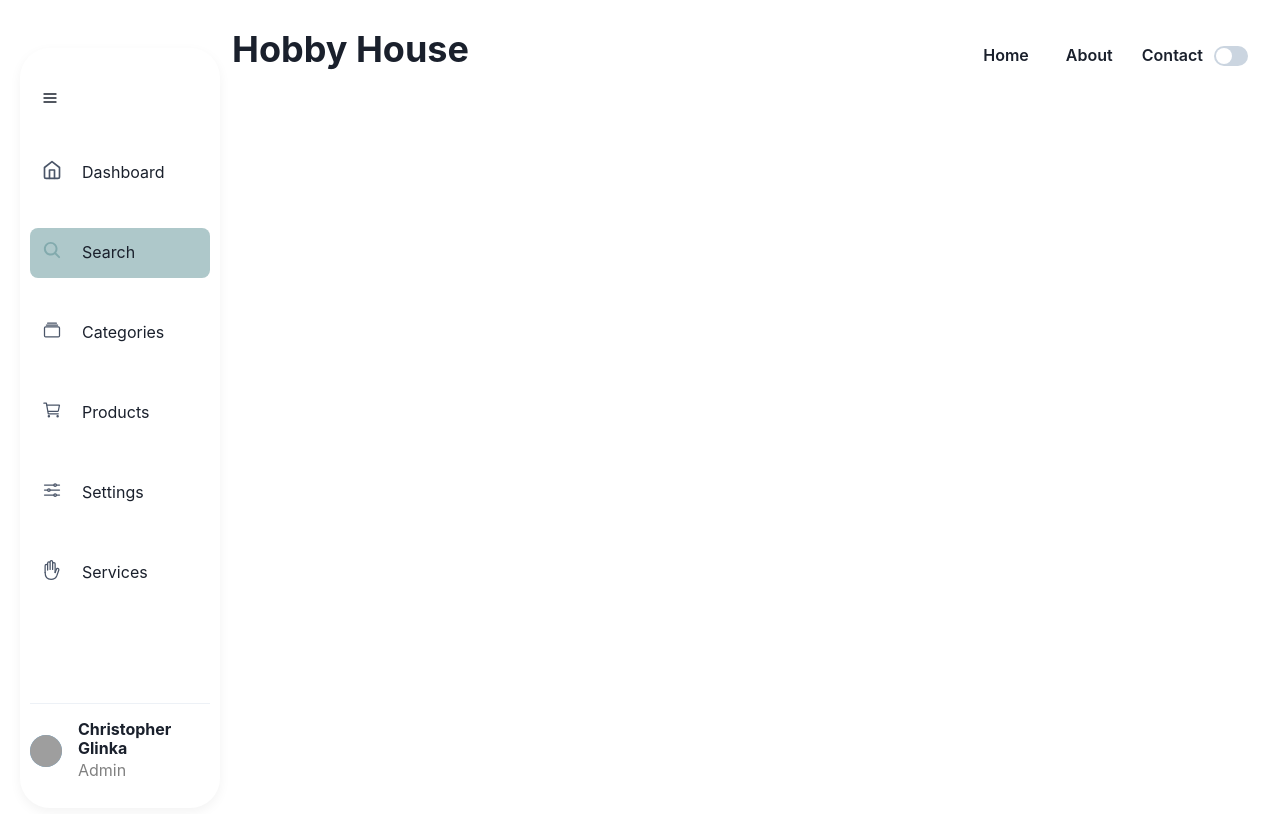
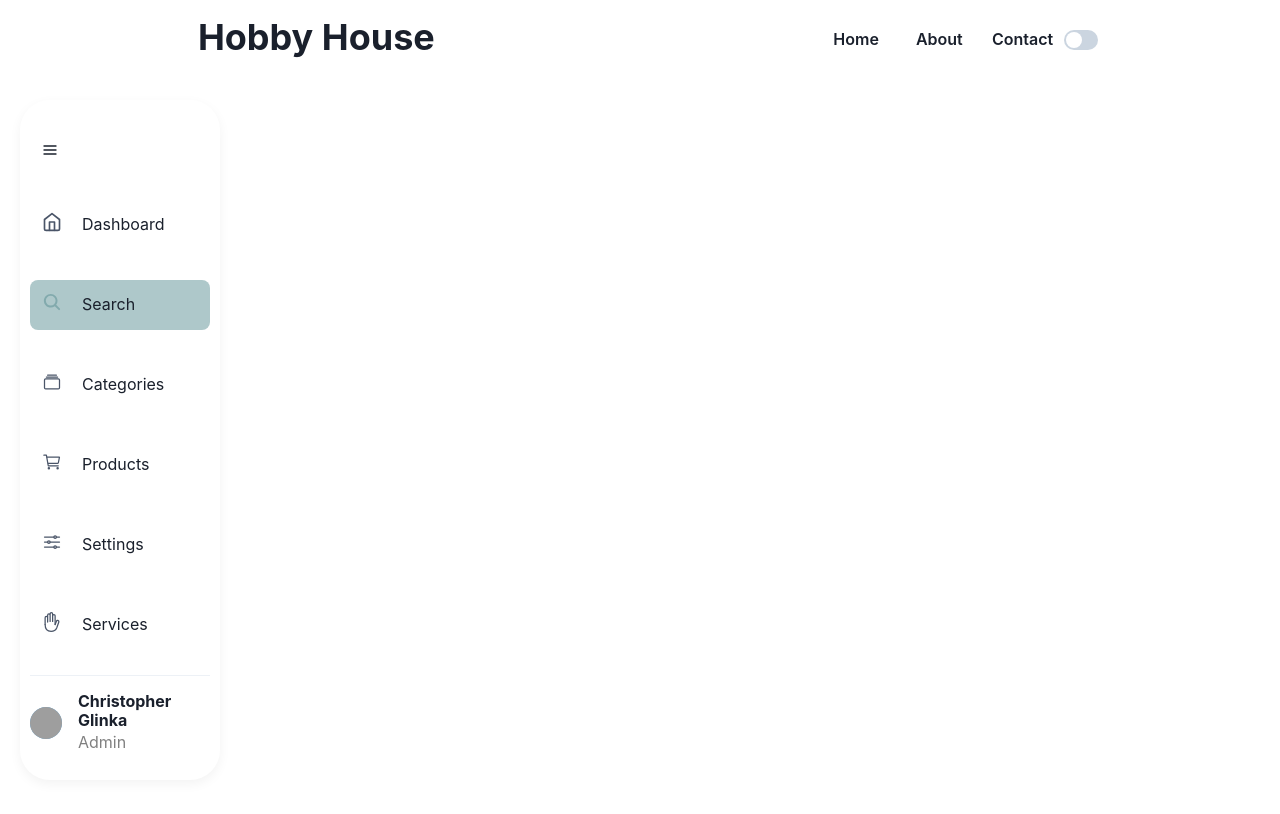
Before and after one commit to CGlinka95/hobby-house, a Next.js app in the folder hobby-house/: page / in a window 1280 px wide. Shown: the top 814 px of the page. Built offline with nearby package versions, Linux system fonts and the light colour scheme; grey boxes are pictures that could not be loaded.

Commit message:
layout
fixing my page layout

```diff
--- a/hobby-house/components/navbar/NavBar.js
+++ b/hobby-house/components/navbar/NavBar.js
@@ -1,18 +1,26 @@
-import { useColorMode, Switch, Flex, Button, IconButton } from "@chakra-ui/react";
+import {
+    Heading,
+    useColorMode,
+    Switch,
+    Flex,
+    Button,
+    IconButton
+  } from "@chakra-ui/react";
 import { useState } from "react";
-import { FaHamburger, FaTimesCircle } from "react-icons/fa";
+import {
+    FaHamburger,
+    FaTimesCircle
+  } from "react-icons/fa";
 import NextLink from 'next/link';
 
-const NavBar = () => {
+export default function NavBar() {
     const { colorMode, toggleColorMode } = useColorMode()
     const isDark = colorMode === 'dark'
     const [display, changeDisplay] = useState('none')
     return (
-        <Flex>
+        <Flex justifyContent="space-around">
+          <Heading p="1rem">Hobby House</Heading>
             <Flex
-              pos="absolute"
-              top="1rem"
-              right="2rem"
               align="center"
             >
                 <Flex
@@ -61,7 +69,7 @@ const NavBar = () => {
                   onClick={() => changeDisplay('flex')}
                 />
                 <Switch
-                  color="orangered"
+                  color="blue.500"
                   isChecked={isDark}
                   onChange={toggleColorMode}
                 />
@@ -130,5 +138,3 @@ const NavBar = () => {
         </Flex>
     )
 }
-
-export default NavBar;
--- a/hobby-house/components/sidebar/SideBar.js
+++ b/hobby-house/components/sidebar/SideBar.js
@@ -26,7 +26,7 @@ export default function SideBar() {
         <Flex
           pos="sticky"
           left="5"
-          h="95vh"
+          h="85vh"
           mt="2.5vh"
           boxShadow="0 4px 12px 0 rgba(0, 0, 0, 0.05)"
           borderRadius={navSize == "small" ? "15px" : "30px"}
--- a/hobby-house/pages/index.js
+++ b/hobby-house/pages/index.js
@@ -1,23 +1,18 @@
 import React from "react";
 import {
+    Box,
     Container,
-    Flex,
-    Heading
   } from "@chakra-ui/react";
 import NavBar from "../components/navbar/NavBar";
 import Sidebar from "../components/sidebar/SideBar"
 
 export default function Home() {
   return (
-    <Container maxW="container.xl" p={0}>
-      <Flex py={7}>
-        <Sidebar />
-        <Heading px="2rem">Hobby House</Heading>
+    <Container maxW="container.xxl" p={0}>
+      <Box>
         <NavBar />
-      </Flex>
-      <Flex h="100vh" py={15}>
-
-      </Flex>
+      </Box>
+      <Sidebar />
     </Container>
   )
 }
```
